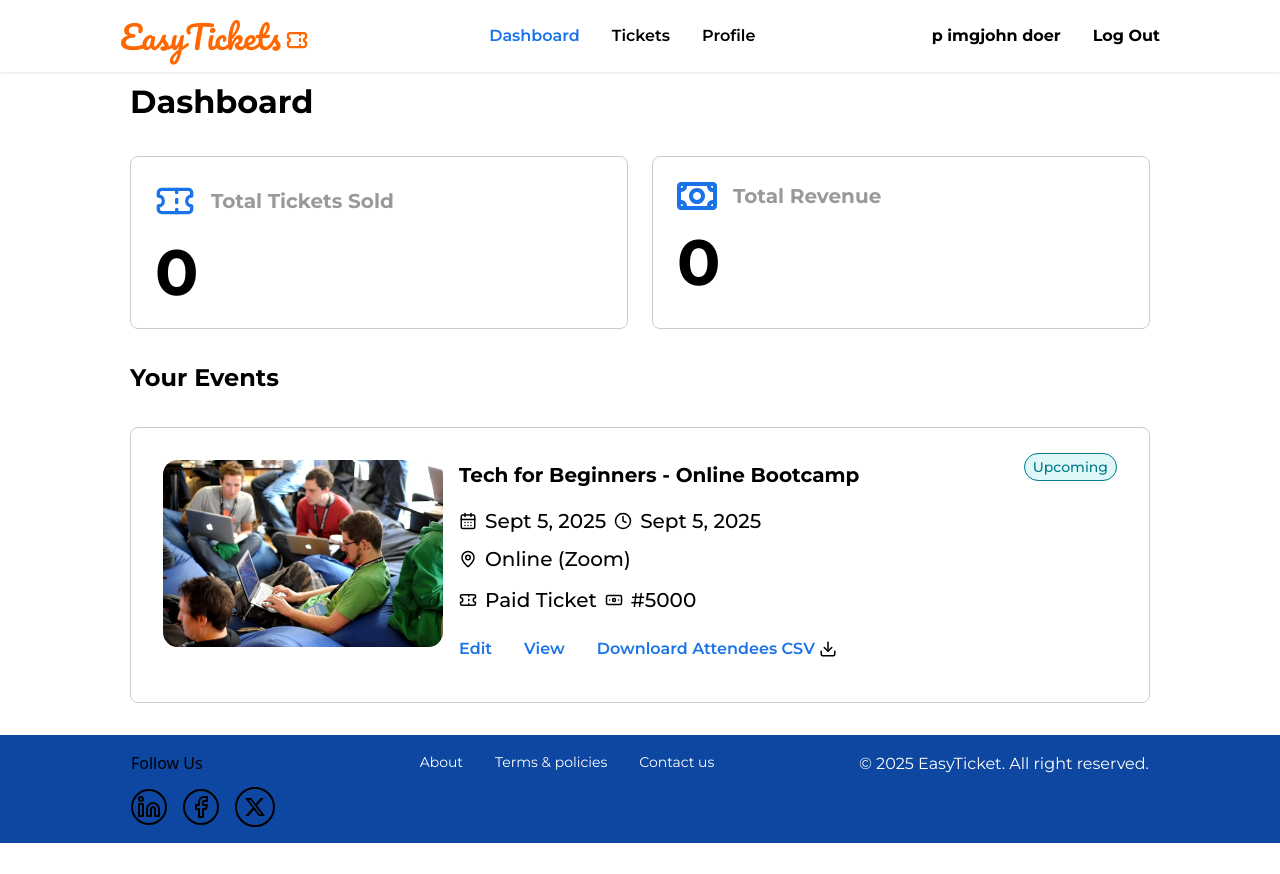
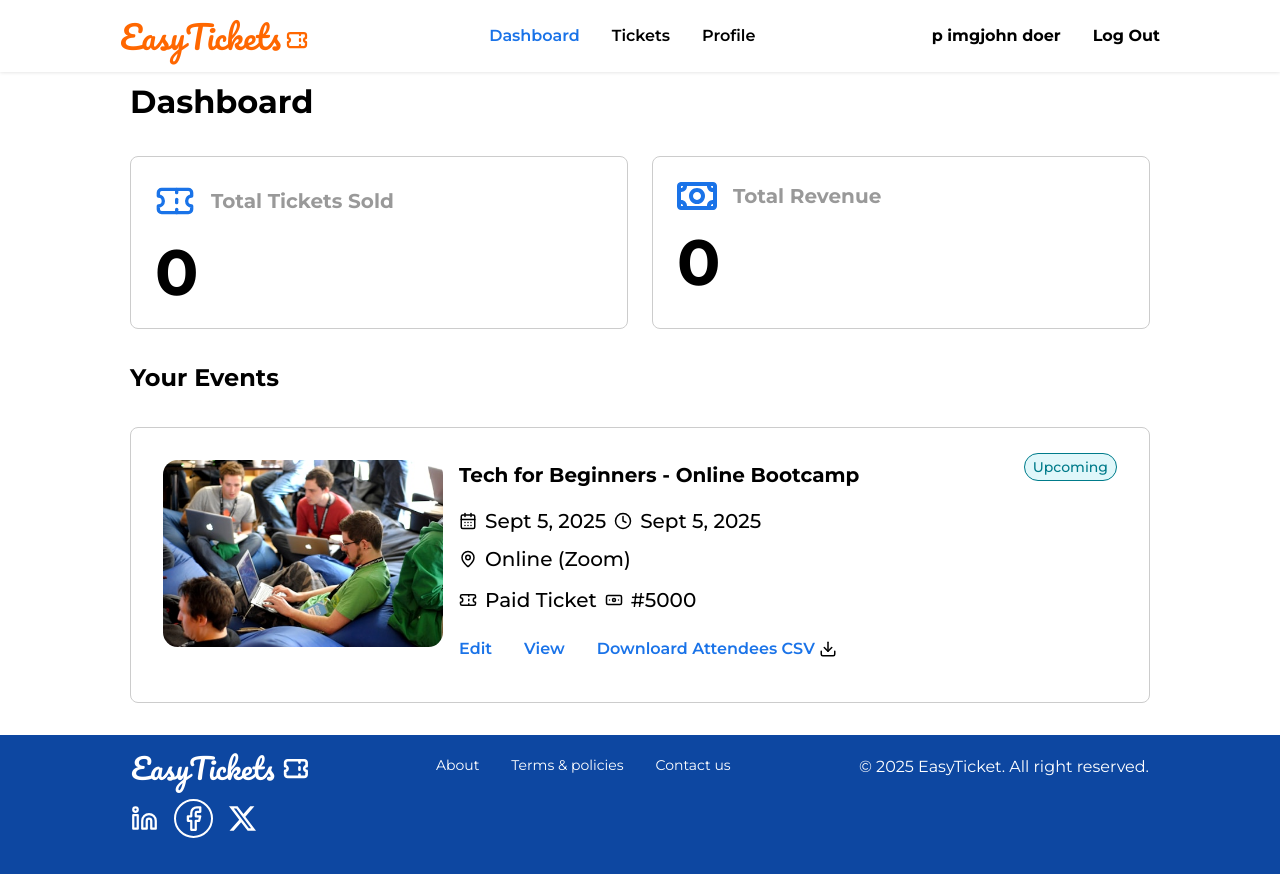
Before and after one commit to mafindijr/easy-ticketing-app, a React (Vite) app: page /dashboard in a window 1280 px wide. Before the commit the page ends 843 px from the top, so only its background shows below. Built offline with nearby package versions, Linux system fonts and the light colour scheme.

Commit message:
finish with changes  in footer

```diff
--- a/src/components/footer-nav.jsx
+++ b/src/components/footer-nav.jsx
@@ -12,16 +12,24 @@ export default function FooterNav() {
         ];
 
   return (
-    <div>
-        <div className=' bg-[#0D47A1] flex justify-between pr-[131px] pl-[131px] py-4'>
+    <>
+        <div className=' bg-[#0D47A1] flex justify-between pb-[36px] pt-[19px] pr-[131px] pl-[131px] py-4'>
 
         <div className='flex items-center gap-4  relative'>
-          <div className='flex flex-col items-start'>
-            <span className='mb-3'>Follow Us</span>
-            <div className='flex items-center gap-4'>
-              <div className='border-2 border-solid-gray-50 p-1 rounded-full'><a href="#"><Linkedin size={24} /></a></div>
-              <div className='border-2 border-solid-gray-50 p-1 rounded-full'><a href="#"><Facebook size={24} /></a></div>
-              <div className='border-2 border-solid-gray-50 p-2 text-xl rounded-full'><a href=""><BsTwitterX /></a></div>
+          <div className='flex flex-col gap-4'>
+            <div className='inline-flex gap-2 items-center text-white'>
+            <span className='inline-flex items-center font-pacifico text-[28.57px] leading-[100%] font-[400]'>EasyTickets</span>
+            <span className='inline-flex items-center'>
+              <svg width="25" height="21" viewBox="0 0 25 21" fill="none" xmlns="http://www.w3.org/2000/svg">
+              <path d="M16.4644 2.23804V4.61899M16.4644 9.38089V11.7618M16.4644 16.5238V18.9047M4.55966 2.23804H21.2263C21.8578 2.23804 22.4634 2.48889 22.9099 2.9354C23.3564 3.38192 23.6073 3.98752 23.6073 4.61899V8.19042C22.9758 8.19042 22.3702 8.44127 21.9237 8.88778C21.4772 9.3343 21.2263 9.9399 21.2263 10.5714C21.2263 11.2028 21.4772 11.8084 21.9237 12.255C22.3702 12.7015 22.9758 12.9523 23.6073 12.9523V16.5238C23.6073 17.1552 23.3564 17.7608 22.9099 18.2073C22.4634 18.6539 21.8578 18.9047 21.2263 18.9047H4.55966C3.9282 18.9047 3.32259 18.6539 2.87608 18.2073C2.42956 17.7608 2.17871 17.1552 2.17871 16.5238V12.9523C2.81018 12.9523 3.41578 12.7015 3.8623 12.255C4.30881 11.8084 4.55966 11.2028 4.55966 10.5714C4.55966 9.9399 4.30881 9.3343 3.8623 8.88778C3.41578 8.44127 2.81018 8.19042 2.17871 8.19042V4.61899C2.17871 3.98752 2.42956 3.38192 2.87608 2.9354C3.32259 2.48889 3.9282 2.23804 4.55966 2.23804Z" stroke="white" stroke-width="2.67857" stroke-linecap="round" stroke-linejoin="round"/>
+              </svg>
+            </span>
+           </div>
+
+            <div className='flex items-center gap-4 text-white font-bold'>
+              <div><a href="#"><Linkedin className='h-[27px] w-[27px]' /></a></div>
+              <div className='border-2 p-1 rounded-full'><a href="#"><Facebook className='h-[27px] w-[27px]' /></a></div>
+              <div className='border-2p-2 text-xl rounded-full'><a href=""><BsTwitterX className='h-[27px] w-[27px]' /></a></div>
             </div>
           </div>
         </div>
@@ -37,6 +45,6 @@ export default function FooterNav() {
           &copy; 2025 EasyTicket. All right reserved.
         </div>
       </div>
-    </div>
+    </>
   )
 }
```
